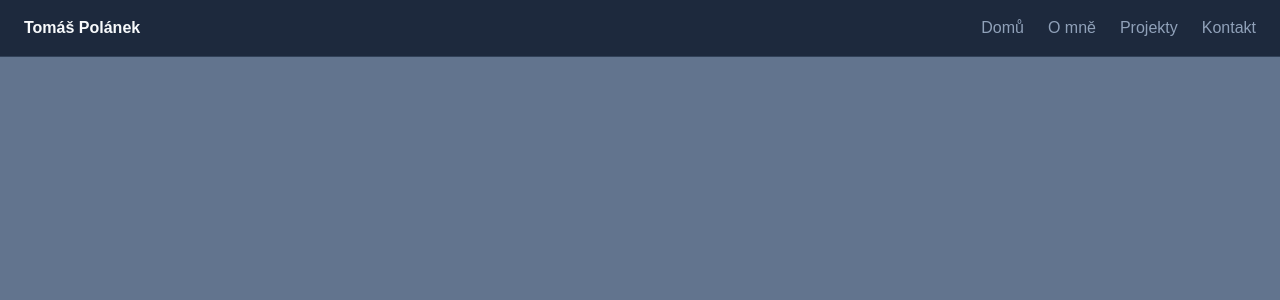
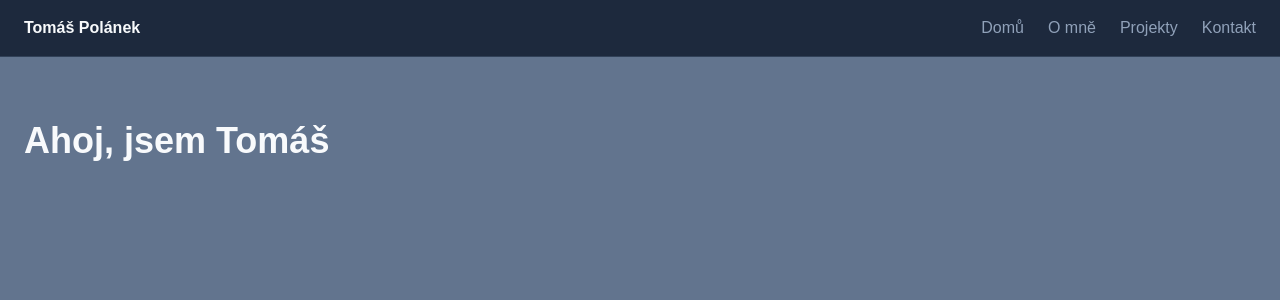
Before and after one commit to Tomas-Polanek/portfolio-v2, a Next.js app: page / in a window 1280 px wide. Shown: the top 300 px of the page. Built offline with nearby package versions, Linux system fonts and the light colour scheme.

Commit message:
Feature: Navbar in layout, homepage heading

```diff
--- a/app/layout.tsx
+++ b/app/layout.tsx
@@ -1,6 +1,7 @@
 import type { Metadata } from "next";
 import { Geist, Geist_Mono } from "next/font/google";
 import "./globals.css";
+import NavBar from "@/components/NavBar";
 
 const geistSans = Geist({
   variable: "--font-geist-sans",
@@ -21,9 +22,11 @@
   return (
     <html
       lang="en"
-      className={`${geistSans.variable} ${geistMono.variable} h-full antialiased`}
-    >
-      <body className="min-h-full flex flex-col">{children}</body>
+      className={`${geistSans.variable} ${geistMono.variable} h-full antialiased`}>
+      <body className="min-h-full flex flex-col">
+        <NavBar />
+        <main className="flex-1">{children}</main>
+      </body>
     </html>
   );
 }
--- a/app/page.tsx
+++ b/app/page.tsx
@@ -1,7 +1,7 @@
-import NavBar from "@/components/navBar";
-
-export default function  Home () {
-  return (
-    <NavBar />
-  )
+export default function Home() {
+  return(
+    <section className="px-6 py-16">
+      <h1 className="text-4xl font-bold">Ahoj, jsem Tomáš</h1>
+    </section>
+  );
 }
--- a/components/NavBar.tsx
+++ b/components/NavBar.tsx
@@ -1,6 +1,6 @@
 import Link from "next/link";
 
-export default function Navbar () {
+export default function NavBar () {
     return (
 <nav className = "flex items-center justify-between bg-card px-6 py-4 border-b border-border">
         <Link href="/" className="font-semibold text-foreground">
```
